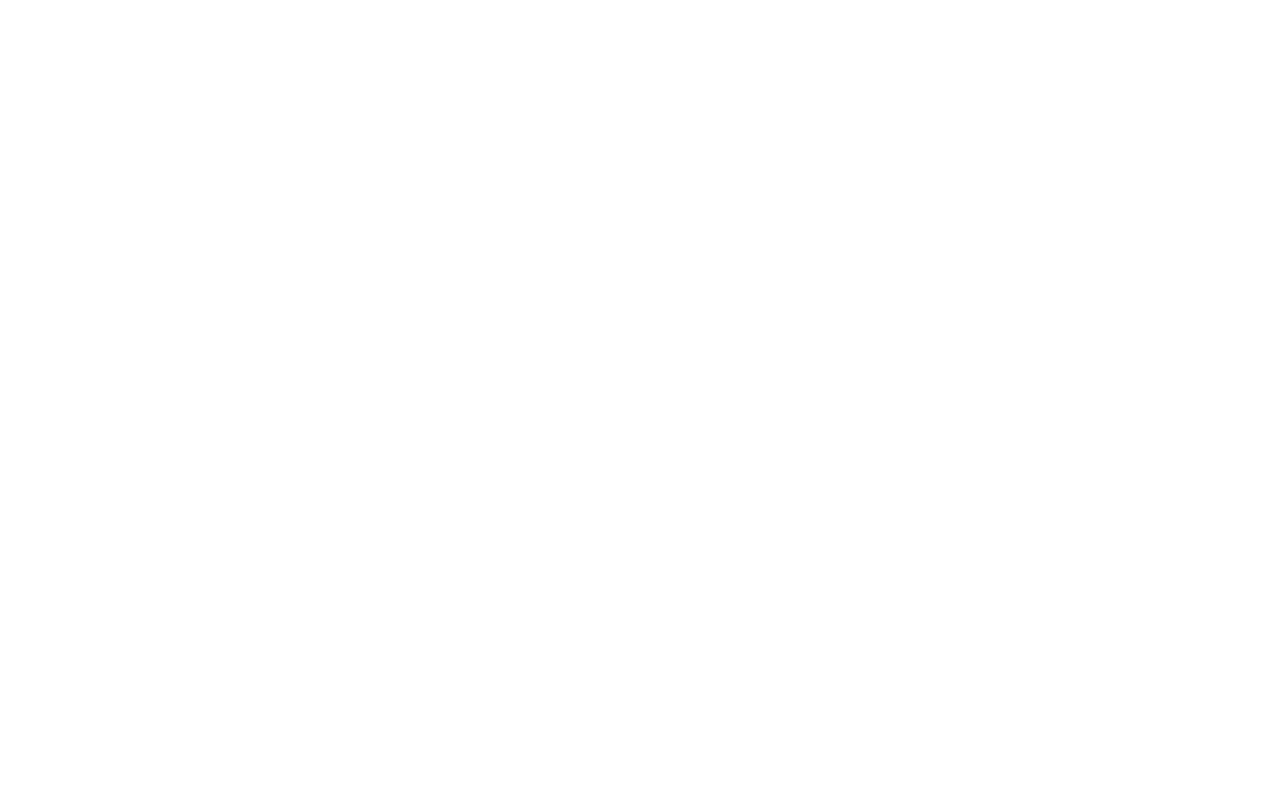
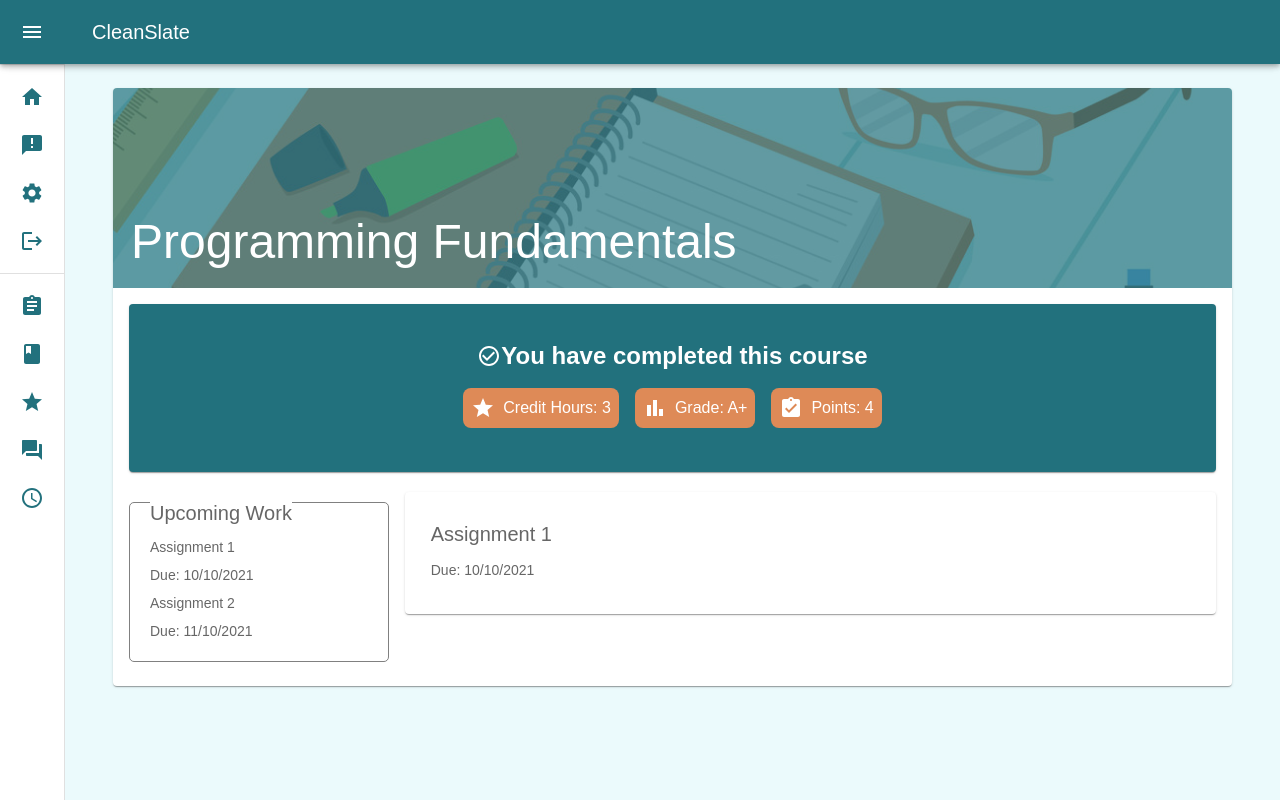
Before and after one commit to ahmedkhan935/WebEng_Project, a React (Create React App) app in the folder client/: page /student/classes/1 in a window 1280 px wide. Before the commit this address had no page. Built offline with nearby package versions, Linux system fonts and the light colour scheme; a web font is replaced by a local one.

Commit message:
Created classroom pages, refactored routes

```diff
--- a/client/src/App.js
+++ b/client/src/App.js
@@ -10,6 +10,7 @@
 import RectorsList from "./pages/RectorsList";
 import { Route, Routes, BrowserRouter as Router } from "react-router-dom";
 import UserLandingPage from "./pages/UserLandingPage";
+import Classroom from "./pages/Classroom";
 
 import { ThemeProvider } from '@mui/material'
 import theme from './assets/theme/theme'
@@ -21,16 +22,28 @@
       <Router>
         <Routes>
           <Route path="/" element={<MainPage />}></Route>
-        <Route path="/student" element={<UserLandingPage />} ></Route>
           <Route path="/login" element={<LoginPage />}></Route>
-        <Route path="/adminpanel" element={<LandingPage />}></Route>
-        <Route path="/addTeacherForm" element={<AddTeacherForm />}></Route>
-        <Route path="/addStudentForm" element={<AddStudentForm />}></Route>
-        <Route path="/medalHolders" element={<MedalHoldersPage />}></Route>
-        <Route path="/debarlist" element={<DebarList />}></Route>
-        <Route path="/warninglist" element={<WarningList />}></Route>
-        <Route path="/deanslist" element={<DeansList />}></Route>
-        <Route path="/rectorslist" element={<RectorsList />}></Route>
+
+          <Route path="student"  >
+            <Route index element={<UserLandingPage />}></Route>
+            <Route path="classes/:id" element={<Classroom />}></Route>
+          </Route>
+
+          <Route path="/admin" >
+            <Route index element={<LandingPage />}></Route>
+            <Route path="addTeacher" element={<AddTeacherForm />}></Route>
+            <Route path="addStudent" element={<AddStudentForm />}></Route>
+
+            <Route path="list">
+              <Route path="debar" element={<DebarList />}></Route>
+              <Route path="warning" element={<WarningList />}></Route>
+              <Route path="deans" element={<DeansList />}></Route>
+              <Route path="rectors" element={<RectorsList />}></Route>
+              <Route path="medalHolders" element={<MedalHoldersPage />}></Route>
+            </Route>
+          </Route>
+
+
         </Routes>
       </Router>
     </ThemeProvider>
--- a/client/src/components/AnnouncementCard.js
+++ b/client/src/components/AnnouncementCard.js
@@ -1,14 +1,17 @@
 import * as React from 'react';
-import { Card, CardActionArea, CardActions, CardContent, CardMedia, Button, Typography } from '@mui/material';
+import { Card, CardActionArea,  CardContent,  Typography } from '@mui/material';
 
-
-function Course() {
+//Announcement card represents a small tile containing announcement title and some announcement text.
+function AnnouncementCard() {
     return (
         <Card sx={{ marginBottom: '10px' }}>
             <CardActionArea onClick={() => { console.log('Card clicked!'); }}>
                 <CardContent>
                     <Typography gutterBottom variant="h6" component="div">
                         Breaking news!
+                    </Typography>
+                    <Typography variant="subtitle2" color="text.secondary" sx={{fontSize: 'small', fontStyle: 'italic'}}>
+                        Posted on 10-Dec-2023 by Amir Rehman
                     </Typography>
                     <Typography variant="body2" color="text.secondary">
                         This is to inform everyone that no final exams will be held due to the undying mercy of the teachers. We have decided to give you all a 4.0 GPA.
@@ -20,4 +23,4 @@
     );
 }
 
-export default Course;
+export default AnnouncementCard;
--- /dev/null
+++ b/client/src/components/CompletedCourseBadge.js
@@ -0,0 +1,41 @@
+import { Card, CardContent, Typography, Box, Icon } from "@mui/material";
+import CheckCircleOutlineIcon from '@mui/icons-material/CheckCircleOutline';
+import StarIcon from '@mui/icons-material/Star';
+import AssignmentTurnedInIcon from '@mui/icons-material/AssignmentTurnedIn';
+import BarChartIcon from '@mui/icons-material/BarChart';
+import { useMediaQuery, useTheme } from '@mui/material';
+
+function InfoBox({ icon: Icon, text }) {
+    const theme = useTheme();
+    const isSmallScreen = useMediaQuery(theme.breakpoints.down('sm'));
+
+    return (
+        <Box bgcolor="secondary.main" p={1} borderRadius={2} display="flex" alignItems="center" mx={1}>
+            <Icon />
+            <Typography variant="body1" ml={1} align={isSmallScreen ? 'center' : 'inherit'}>
+                {text}
+            </Typography>
+        </Box>
+    );
+}
+function CompletedCourseBadge() {
+    return (
+        <Card sx={{ width: '100%', bgcolor: 'primary.main', color: 'white', padding: '20px', marginBottom: '20px' }}>
+            <CardContent>
+                <Box display="flex" justifyContent="center" alignItems="center" mb={2}>
+                    <CheckCircleOutlineIcon />
+                    <Typography variant="h5" component="div" color="white">
+                   You have completed this course
+                    </Typography>
+                </Box>
+                <Box display="flex" justifyContent="center">
+                    <InfoBox icon={StarIcon} text="Credit Hours: 3" />
+                    <InfoBox icon={BarChartIcon} text="Grade: A+" />
+                    <InfoBox icon={AssignmentTurnedInIcon} text="Points: 4" />
+                </Box>
+            </CardContent>
+        </Card>
+    );
+}
+
+export default CompletedCourseBadge;
--- a/client/src/components/CourseCard.js
+++ b/client/src/components/CourseCard.js
@@ -1,15 +1,21 @@
 import * as React from 'react';
 import { Card, CardActionArea, CardActions, CardContent, CardMedia, Button, Typography } from '@mui/material';
+import useMediaQuery from '@mui/material/useMediaQuery';
+import { useTheme } from '@mui/material/styles';
+import classroomHeader from '../assets/images/classroomHeader.jpg'; // import the image
 
 
-function Course() {
+//Course card represents a small tile containing brief info about the course.
+function CourseCard() {
+  const theme = useTheme();
+  const isSmallScreen = useMediaQuery(theme.breakpoints.down('md'));
+
   return (
-    <Card sx={{ maxWidth: 345 }}>
+    <Card sx={{ maxWidth: isSmallScreen ? '100%' : 345 }}>
       <CardActionArea onClick={() => { console.log('Card clicked!'); }}>
-
         <CardMedia
           sx={{ height: 100 }}
-          image="https://www.freevector.com/uploads/vector/preview/28054/Time-to-Study.jpg"
+          image={classroomHeader}
           title="courseimg"
         />
         <CardContent>
@@ -31,4 +37,4 @@
   );
 }
 
-export default Course;
+export default CourseCard;
--- a/client/src/components/CoursesList.js
+++ b/client/src/components/CoursesList.js
@@ -4,10 +4,10 @@
 import { Typography, Button, Box } from "@mui/material";
 
 
-function CoursesList() {
+function CoursesList({ isFullList }) {
+
     return (
         <Box sx={{ display: 'flex', flexDirection: 'column', justifyContent: 'space-between', height: '100%', marginBottom: '20px' }}>
-
             <Container sx={{ display: 'flex', flexDirection: 'row', flexWrap: 'wrap', justifyContent: 'space-between' }}>
                 <Typography variant="h5" sx={{ width: '100%', marginBottom: '10px' }}>
                     Your Courses
@@ -15,9 +15,8 @@
                 <Course></Course>
                 <Course></Course>
                 <Course></Course>
-
             </Container>
-            <Button variant="contained" sx={{ alignSelf: 'flex-end' , marginRight: '22px', marginTop: '10px'}}>View All</Button>
+          { !isFullList ?  <Button variant="contained" sx={{ alignSelf: 'flex-end' , marginRight: '22px', marginTop: '10px'}}>View All</Button> : null}
         </Box>
     )
 }
--- /dev/null
+++ b/client/src/components/UpcomingWork.js
@@ -0,0 +1,26 @@
+import React from 'react';
+import { Box, Typography } from '@mui/material';
+
+function UpcomingWork() {
+    return (
+        <Box sx={{ border: '1px solid gray',width: '100%', borderRadius: '5px', mt: '10px',pt: '-20px', pb: '20px', pl: '20px', pr: '20px' }}>
+            <Typography variant="h6" color="text.secondary" bgcolor="white" display="inline-block"  sx= {{ mt: '-40px'}}>
+                Upcoming Work
+            </Typography>
+            <Typography variant="body2" color="text.secondary" my={1}>
+                Assignment 1
+            </Typography>
+            <Typography variant="body2" color="text.secondary" >
+                Due: 10/10/2021
+            </Typography>
+            <Typography variant="body2" color="text.secondary" my={1}>
+                Assignment 2
+            </Typography>
+            <Typography variant="body2" color="text.secondary">
+                Due: 11/10/2021
+            </Typography>
+        </Box>
+    )
+}
+
+export default UpcomingWork;
--- /dev/null
+++ b/client/src/pages/Classroom.js
@@ -0,0 +1,59 @@
+import { Card, Box, Typography, CardContent, CardMedia, Container, alpha, Grid } from "@mui/material";
+import React from "react";
+import classroomHeader from '../assets/images/classroomHeader.jpg'; // import the image
+import NavBar from '../components/Navbar';
+import CompletedCourseBadge from "../components/CompletedCourseBadge";
+import UpcomingWork from "../components/UpcomingWork";
+
+function Classroom() {
+  return (
+    <NavBar>
+      <Container>
+        <Card>
+          <Box position="relative">
+            <CardMedia
+              sx={{ height: 200 }}
+              image={classroomHeader}
+              title="Classroom"
+            />
+            <Box
+              position="absolute"
+              top={0}
+              left={0}
+              right={0}
+              bottom={0}
+              bgcolor={(theme) => alpha(theme.palette.primary.main, 0.7)}
+            />
+            <Box position="absolute" bottom={0} left={0} p={1}>
+              <Typography variant="h3" color="white" margin="10px">
+                Programming Fundamentals
+              </Typography>
+            </Box>
+          </Box>
+          <CardContent>
+            <CompletedCourseBadge /> {/* This will be displayed only if student is viewing an old course */}
+            <Grid container spacing={2}>
+  <Grid item xs={12} sm={3}>
+    <UpcomingWork />
+  </Grid>
+  <Grid item xs={12} sm={9}>
+    <Card>
+      <CardContent>
+        <Typography variant="h6" color="text.secondary" margin="10px">
+          Assignment 1
+        </Typography>
+        <Typography variant="body2" color="text.secondary" margin="10px">
+          Due: 10/10/2021
+        </Typography>
+      </CardContent>
+    </Card>
+  </Grid>
+</Grid>
+          </CardContent>
+        </Card>
+      </Container>
+    </NavBar>
+  );
+}
+
+export default Classroom;
```
Also changed, not shown: client/src/Assets/Images/classroomHeader.jpg (added). Lines whose indentation alone changed are shown as unchanged.
